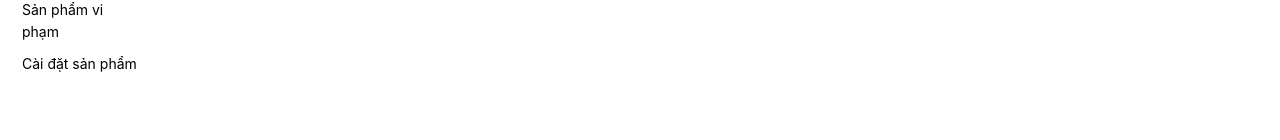
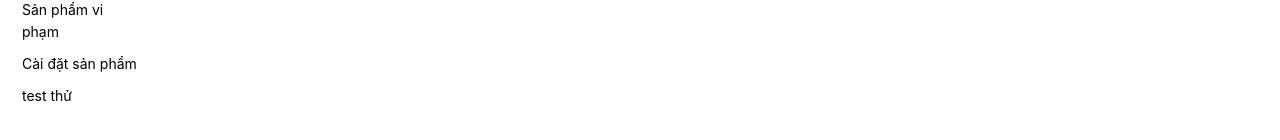
Before and after one commit to hasagiiiiii/TrendyT, a React (Create React App) app: page / in a window 1280 px wide. Shown: the part 212-352 px from the top of the page. Built offline with nearby package versions, Linux system fonts and the light colour scheme.

Commit message:
su thay doi

```diff
--- a/src/component/RootSidebarLayout/index.jsx
+++ b/src/component/RootSidebarLayout/index.jsx
@@ -32,6 +32,7 @@ const RootSiderbarLayout = () => {
           <LinkStyled>Thêm sản phẩm</LinkStyled>
           <LinkStyled>Sản phẩm vi phạm</LinkStyled>
           <LinkStyled>Cài đặt sản phẩm</LinkStyled>
+          <LinkStyled>test thử</LinkStyled>
         </PanelStyled>
       </Collapse>
     </div>
```
